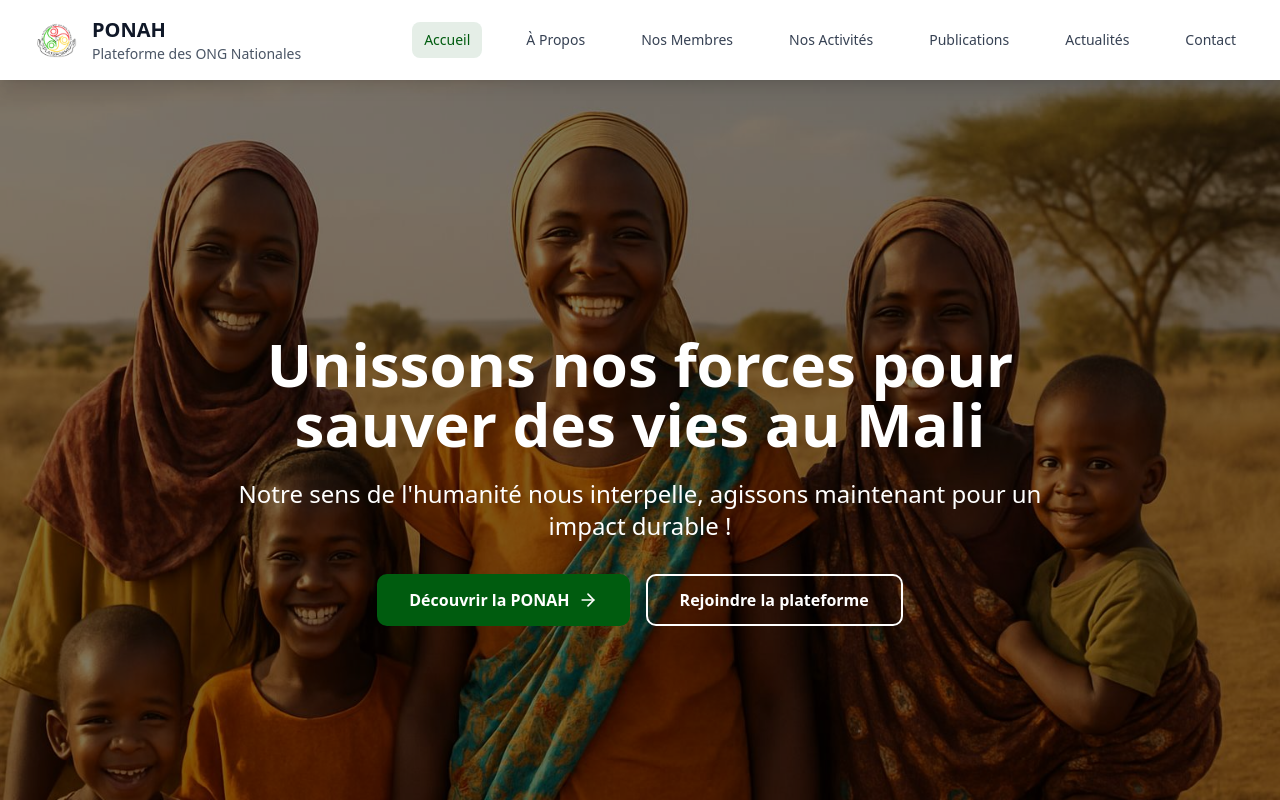
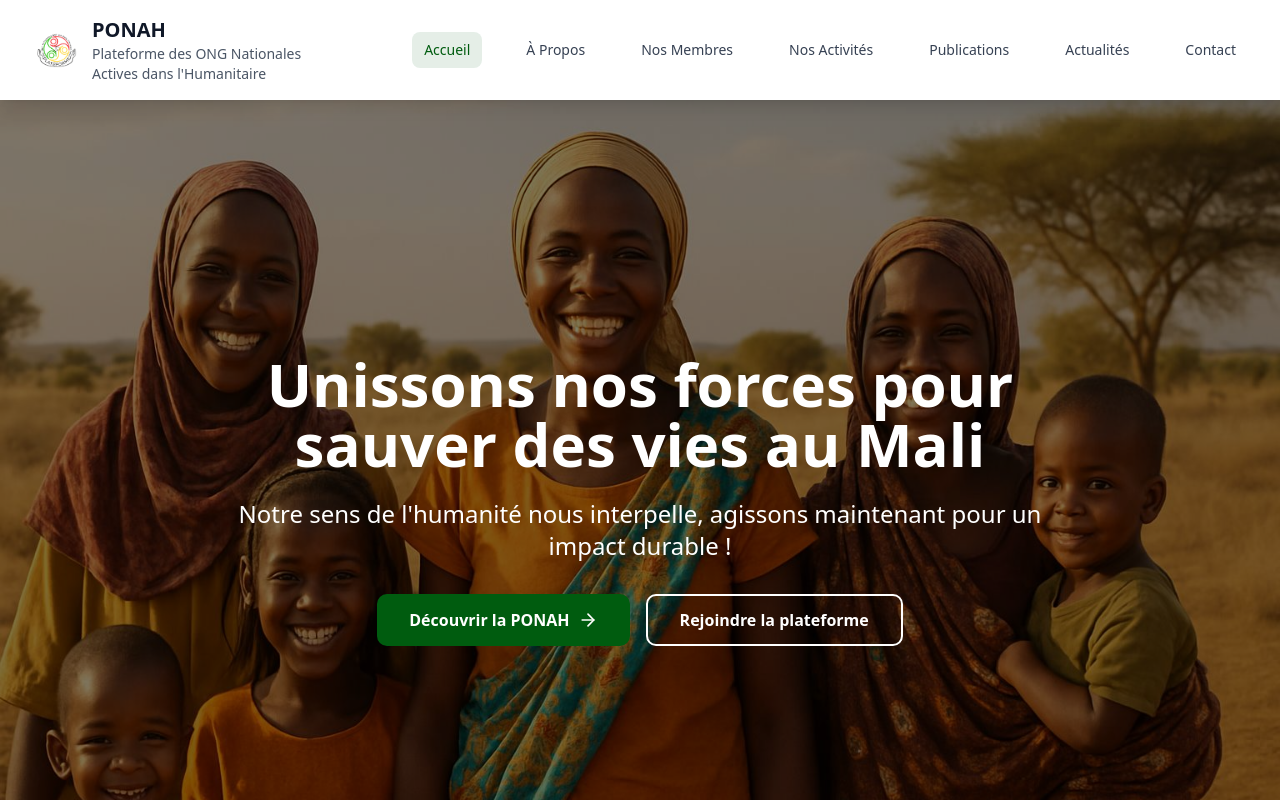
Before and after one commit to illilyelansary/site-PONAH, a React (Vite) app: page / in a window 1280 px wide. Shown: the top 800 px of the page. Built offline with nearby package versions, Linux system fonts and the light colour scheme.

Commit message:
Update Header.jsx

```diff
--- a/src/components/Header.jsx
+++ b/src/components/Header.jsx
@@ -24,18 +24,21 @@ export default function Header() {
     <header className="bg-white shadow-lg sticky top-0 z-50">
       <div className="max-w-7xl mx-auto px-4 sm:px-6 lg:px-8">
         <div className="flex justify-between items-center py-4">
-          {/* Logo */}
+          {/* Logo et Nom */}
           <div className="flex items-center">
             <Link to="/" className="flex items-center space-x-3">
               <img src={LogoPonah} alt="Logo PONAH" className="h-12 w-auto" />
-              <div>
+              <div className="leading-tight">
                 <h1 className="text-xl font-bold text-gray-900">PONAH</h1>
-                <p className="text-sm text-gray-600">Plateforme des ONG Nationales</p>
+                <p className="text-sm text-gray-600">
+                  Plateforme des ONG Nationales<br />
+                  Actives dans l'Humanitaire
+                </p>
               </div>
             </Link>
           </div>
 
-          {/* Desktop Navigation */}
+          {/* Navigation bureau */}
           <nav className="hidden md:flex space-x-8">
             {navigation.map((item) => (
               <Link
@@ -52,7 +55,7 @@ export default function Header() {
             ))}
           </nav>
 
-          {/* Mobile menu button */}
+          {/* Bouton menu mobile */}
           <div className="md:hidden">
             <button
               onClick={() => setIsMenuOpen(!isMenuOpen)}
@@ -63,7 +66,7 @@ export default function Header() {
           </div>
         </div>
 
-        {/* Mobile Navigation */}
+        {/* Menu mobile */}
         {isMenuOpen && (
           <div className="md:hidden bg-white border-t">
             <div className="px-2 pt-2 pb-3 space-y-1 sm:px-3">
```
